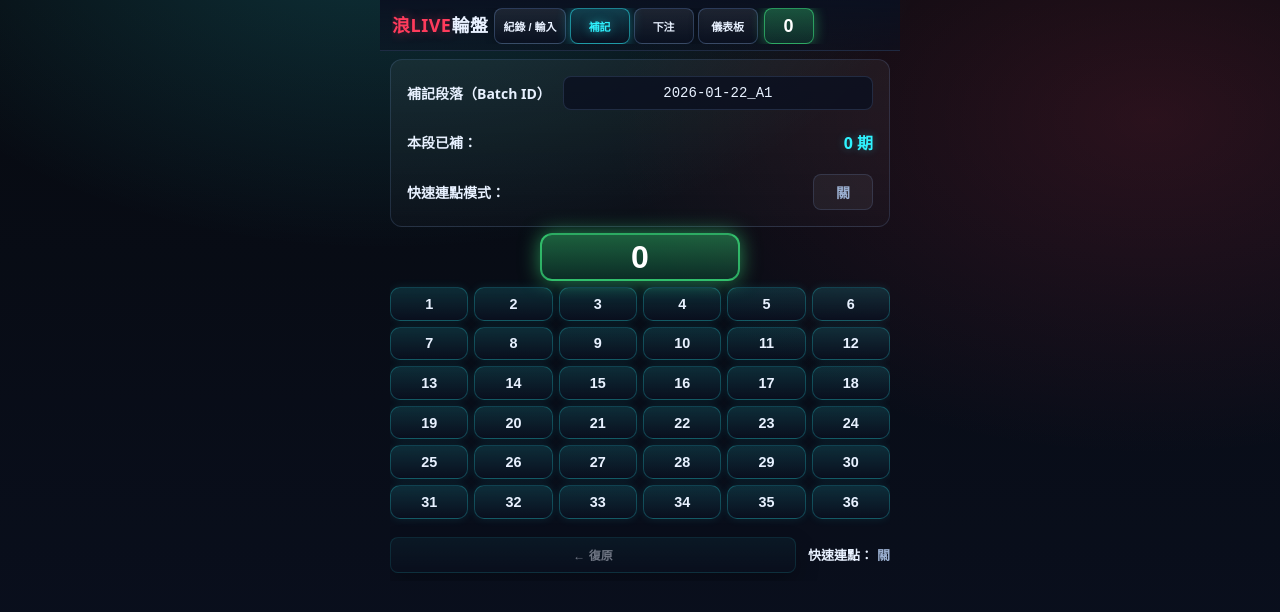
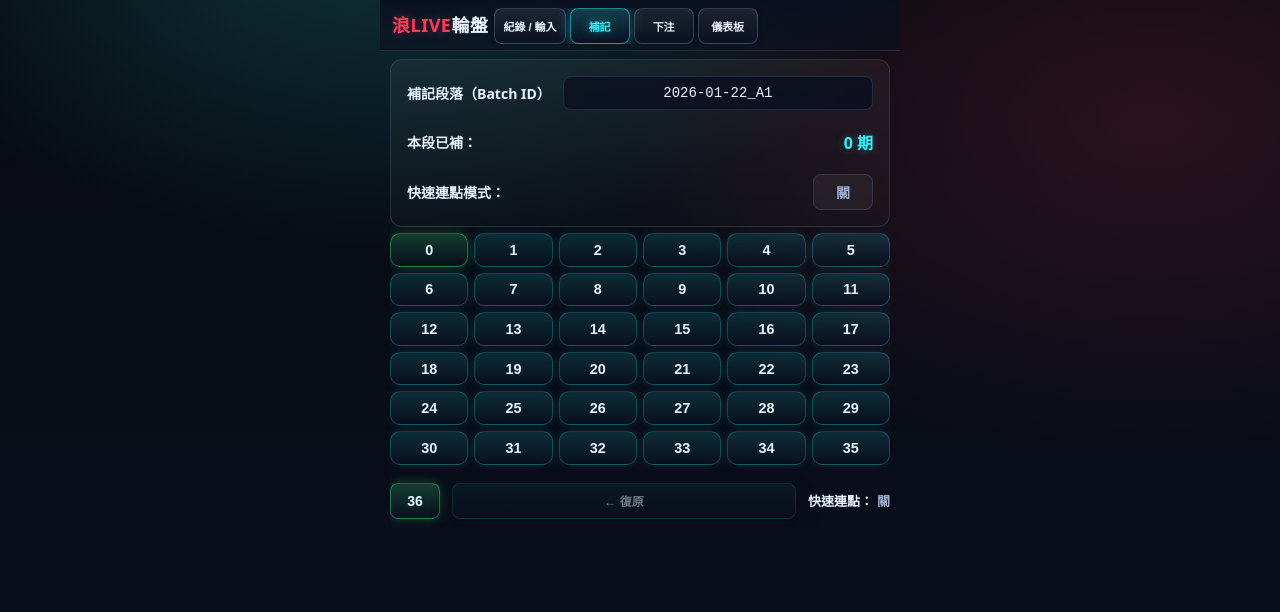
Before and after one commit to aley0221-cpu/langlive-roulette-pwa, a React (Vite) app: page / in a window 1280 px wide. Shown: the top 612 px of the page. Built offline with nearby package versions, Linux system fonts and the light colour scheme.

Commit message:
Fix: Move 0 button to first grid position, move 36 to action bar

```diff
--- a/src/App.css
+++ b/src/App.css
@@ -174,6 +174,13 @@ body{
   align-items: center;
   justify-content: center;
 }
+/* 0按鈕在第一格：綠色樣式 */
+.btn-num:first-child{
+  border: 1px solid rgba(66,255,139,.35);
+  background: linear-gradient(180deg, rgba(66,255,139,.20), rgba(10,16,32,.75));
+  color: #dffcff;
+  box-shadow: 0 0 12px rgba(66,255,139,.22);
+}
 .btn-num:active{ transform: translateY(1px); }
 
 /* 操作鍵縮薄 */
@@ -182,7 +189,26 @@ body{
   gap: 6px;
   margin:0;
   flex-shrink: 0; /* 不壓縮 */
+  align-items: center;
 }
+/* 36號按鈕：放在復原前的小格子 */
+.btn-36-action{
+  width: 50px;
+  height: 36px;
+  flex-shrink: 0;
+  border-radius: 8px;
+  border: 1px solid rgba(47,243,255,.22);
+  background: linear-gradient(180deg, rgba(47,243,255,.14), rgba(10,16,32,.75));
+  color: var(--text);
+  font-size: 14px;
+  font-weight: 900;
+  box-shadow: 0 0 10px rgba(47,243,255,.10);
+  cursor:pointer;
+  display: flex;
+  align-items: center;
+  justify-content: center;
+}
+.btn-36-action:active{ transform: translateY(1px); }
 .btn{
   border-radius: 8px;
   border: 1px solid var(--line);
--- a/src/App.tsx
+++ b/src/App.tsx
@@ -299,8 +299,8 @@ export default function App() {
 
   // 補記分頁的狀態已移到 ReplayPage 組件中
 
-  // 1–36 排列：6x6（照你圖）
-  const grid = useMemo(() => Array.from({ length: 36 }, (_, i) => i + 1), []);
+  // 0-35 排列：6x6（0在第一格）
+  const grid = useMemo(() => Array.from({ length: 36 }, (_, i) => i), []);
 
   // 分頁狀態
   type TabType = "record" | "supplement" | "bet" | "dashboard";
@@ -332,15 +332,6 @@ export default function App() {
               </button>
             ))}
           </div>
-          <button
-            className="btn-0-header"
-            onClick={() => {
-              const source: SpinSource = currentTab === "supplement" ? "replay" : "live";
-              add(0, source);
-            }}
-          >
-            0
-          </button>
         </div>
       </header>
 
@@ -374,6 +365,18 @@ export default function App() {
 
             {/* 操作 */}
             <section className="actions">
+              <button
+                className="btn-num btn-36-action"
+                onPointerDown={(e) => {
+                  e.preventDefault();
+                  handleNumButtonDown(36);
+                }}
+                onPointerUp={() => handleNumButtonUp(36)}
+                onPointerLeave={() => handleNumButtonUp(36)}
+                onPointerCancel={() => handleNumButtonUp(36)}
+              >
+                36
+              </button>
               <button className="btn action secondary" onClick={undo} disabled={history.length === 0}>
                 ← 復原
               </button>
--- a/src/components/NumberPad.tsx
+++ b/src/components/NumberPad.tsx
@@ -54,24 +54,12 @@ export default function NumberPad({ onTap, fastMode = false }: NumberPadProps) {
     };
   }, []);
 
-  // 1–36 排列：6x6
-  const grid = Array.from({ length: 36 }, (_, i) => i + 1);
+  // 0-35 排列：6x6（0在第一格）
+  const grid = Array.from({ length: 36 }, (_, i) => i);
 
   return (
     <div className={fastMode ? "fast-mode" : ""}>
-      {/* 0 按鈕：綠色、大顆 */}
-      <section className="pad">
-        <div className="pad-zero">
-          <button
-            className="btn-0-large"
-            onClick={() => onTap(0)}
-          >
-            0
-          </button>
-        </div>
-      </section>
-
-      {/* 1–36：6x6 網格 */}
+      {/* 0-35：6x6 網格（0在第一格） */}
       <section className="pad">
         <div className="pad-grid">
           {grid.map((n) => (
--- a/src/pages/ReplayPage.tsx
+++ b/src/pages/ReplayPage.tsx
@@ -1,4 +1,4 @@
-import { useState, useEffect } from "react";
+import { useState, useEffect, useRef } from "react";
 import { addReplaySpin } from "../core/engine";
 import { db } from "../core/engine";
 import NumberPad from "../components/NumberPad";
@@ -71,6 +71,9 @@ export default function ReplayPage() {
     return () => window.removeEventListener("spins-updated", handleUpdate);
   }, []);
 
+  const holdTimers = useRef<Map<number, ReturnType<typeof setInterval>>>(new Map());
+  const holdDelays = useRef<Map<number, ReturnType<typeof setTimeout>>>(new Map());
+
   const onTap = async (n: number) => {
     await addReplaySpin(n, batchId, fastMode);
     // 快速連點模式關閉時才顯示震動反饋
@@ -79,6 +82,41 @@ export default function ReplayPage() {
     }
     // 觸發重新計算
     setSpinsUpdated(prev => prev + 1);
+  };
+
+  const handleNumButtonDown = (n: number) => {
+    // 立即觸發一次
+    onTap(n);
+
+    if (!fastMode) return;
+
+    // 設置延遲：如果 150ms 後還沒放開，才開始連打
+    const delayTimer = setTimeout(() => {
+      // 開始長按連打（每 80ms 一次）
+      const intervalTimer = setInterval(() => {
+        onTap(n);
+      }, 80);
+      holdTimers.current.set(n, intervalTimer);
+      holdDelays.current.delete(n);
+    }, 150);
+
+    holdDelays.current.set(n, delayTimer);
+  };
+
+  const handleNumButtonUp = (n: number) => {
+    // 清除延遲定時器（如果還沒開始連打）
+    const delayTimer = holdDelays.current.get(n);
+    if (delayTimer) {
+      clearTimeout(delayTimer);
+      holdDelays.current.delete(n);
+    }
+
+    // 清除連打定時器（如果已經開始連打）
+    const intervalTimer = holdTimers.current.get(n);
+    if (intervalTimer) {
+      clearInterval(intervalTimer);
+      holdTimers.current.delete(n);
+    }
   };
 
   const undoLastSpin = async () => {
@@ -132,6 +170,18 @@ export default function ReplayPage() {
       {/* 操作列 */}
       <section className="supplement-actions">
         <button
+          className="btn-num btn-36-action"
+          onPointerDown={(e) => {
+            e.preventDefault();
+            handleNumButtonDown(36);
+          }}
+          onPointerUp={() => handleNumButtonUp(36)}
+          onPointerLeave={() => handleNumButtonUp(36)}
+          onPointerCancel={() => handleNumButtonUp(36)}
+        >
+          36
+        </button>
+        <button
           className="btn action secondary"
           onClick={undoLastSpin}
           disabled={batchCount === 0} // 如果沒有補記記錄，禁用復原按鈕
```
